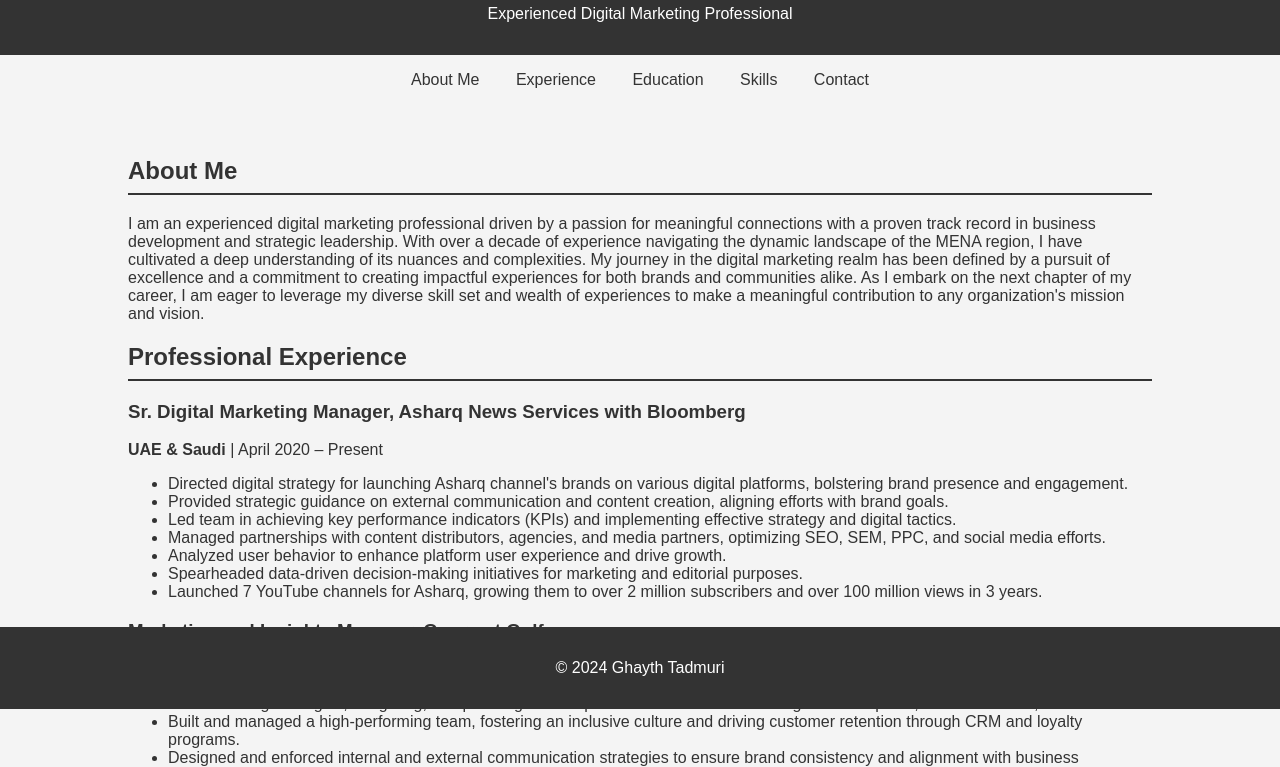
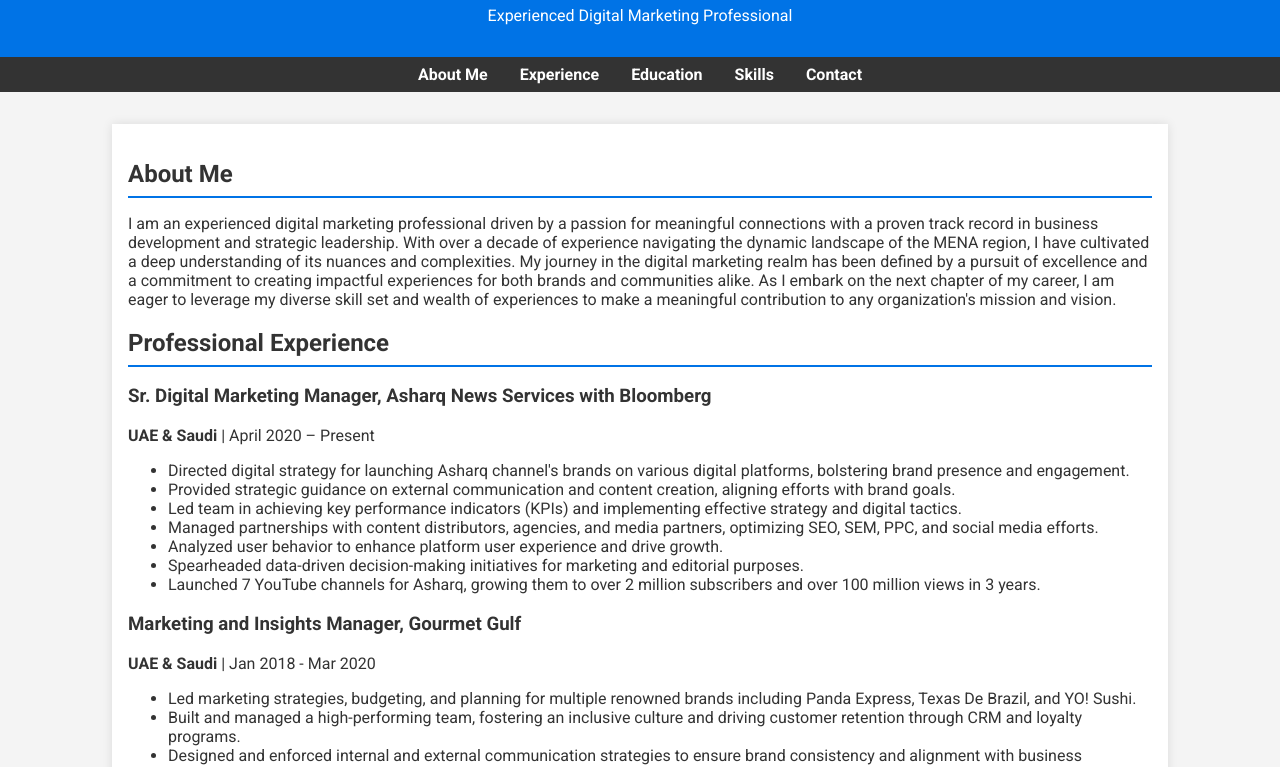
Before and after one commit to gtadmuri/Ghayth, a plain HTML site: page index.html in a window 1280 px wide. Shown: the part 91-858 px from the top of the page. Drawn offline with Linux system fonts and the light colour scheme.

Commit message:
Update index.html

```diff
--- a/index.html
+++ b/index.html
@@ -4,33 +4,53 @@
     <meta charset="UTF-8">
     <meta name="viewport" content="width=device-width, initial-scale=1.0">
     <title>Ghayth Tadmuri's Personal Webpage</title>
+    <link href="https://fonts.googleapis.com/css2?family=Roboto:wght@400;700&display=swap" rel="stylesheet">
     <style>
         body {
-            font-family: Arial, sans-serif;
+            font-family: 'Roboto', sans-serif;
             margin: 0;
             padding: 0;
             background-color: #f4f4f4;
             color: #333;
         }
         header {
-            background: #333;
+            background: #0073e6;
             color: #fff;
             padding: 1rem 0;
             text-align: center;
         }
         nav {
-            text-align: center;
-            margin: 1rem 0;
+            display: flex;
+            justify-content: center;
+            background: #333;
+            padding: 0.5rem 0;
+            position: sticky;
+            top: 0;
+            z-index: 1000;
         }
         nav a {
             margin: 0 1rem;
             text-decoration: none;
-            color: #333;
+            color: #fff;
+            font-weight: 700;
+        }
+        nav a:hover {
+            color: #0073e6;
         }
         .container {
             width: 80%;
-            margin: 0 auto;
-            padding: 2rem 0;
+            margin: 2rem auto;
+            padding: 1rem;
+            background: #fff;
+            box-shadow: 0 0 10px rgba(0, 0, 0, 0.1);
+        }
+        h2 {
+            border-bottom: 2px solid #0073e6;
+            padding-bottom: 0.5rem;
+            margin-bottom: 1rem;
+        }
+        .contact-info, .experience, .education, .skills {
+            margin-bottom: 2rem;
         }
         footer {
             background: #333;
@@ -41,12 +61,17 @@
             width: 100%;
             bottom: 0;
         }
-        h2 {
-            border-bottom: 2px solid #333;
-            padding-bottom: 0.5rem;
-        }
-        .contact-info, .experience, .education, .skills {
-            margin-bottom: 2rem;
+        @media (max-width: 768px) {
+            .container {
+                width: 95%;
+                margin: 1rem auto;
+            }
+            nav {
+                flex-direction: column;
+            }
+            nav a {
+                margin: 0.5rem 0;
+            }
         }
     </style>
 </head>
@@ -128,12 +153,4 @@
         </section>
         <section id="contact" class="contact-info">
             <h2>Contact</h2>
-            <p>Email: <a href="mailto:gtadmuri@gmail.com">gtadmuri@gmail.com</a></p>
-            <p>Mobile: +971-56-755 4134</p>
-        </section>
-    </div>
-    <footer>
-        <p>&copy; 2024 Ghayth Tadmuri</p>
-    </footer>
-</body>
-</html>
+            <p>Email: <a href="mailto:gtadmuri@gmail.com
```
